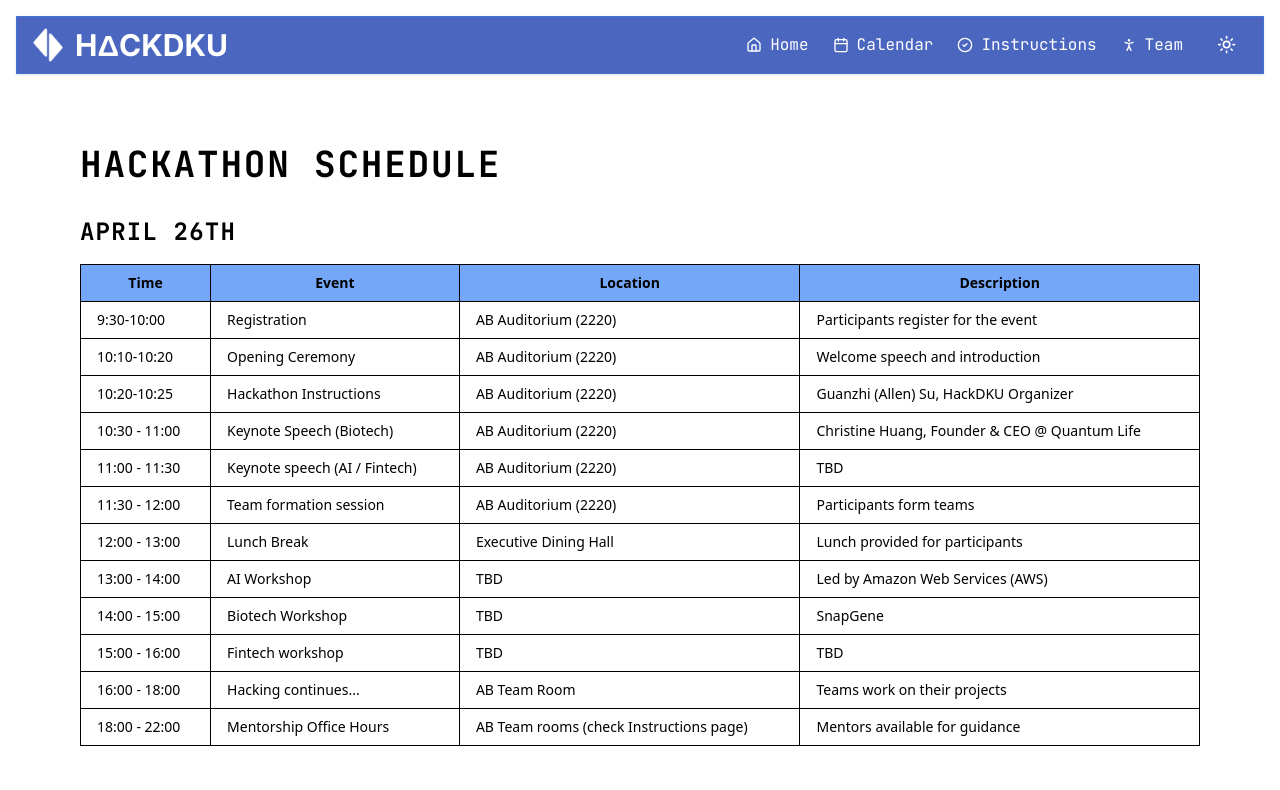
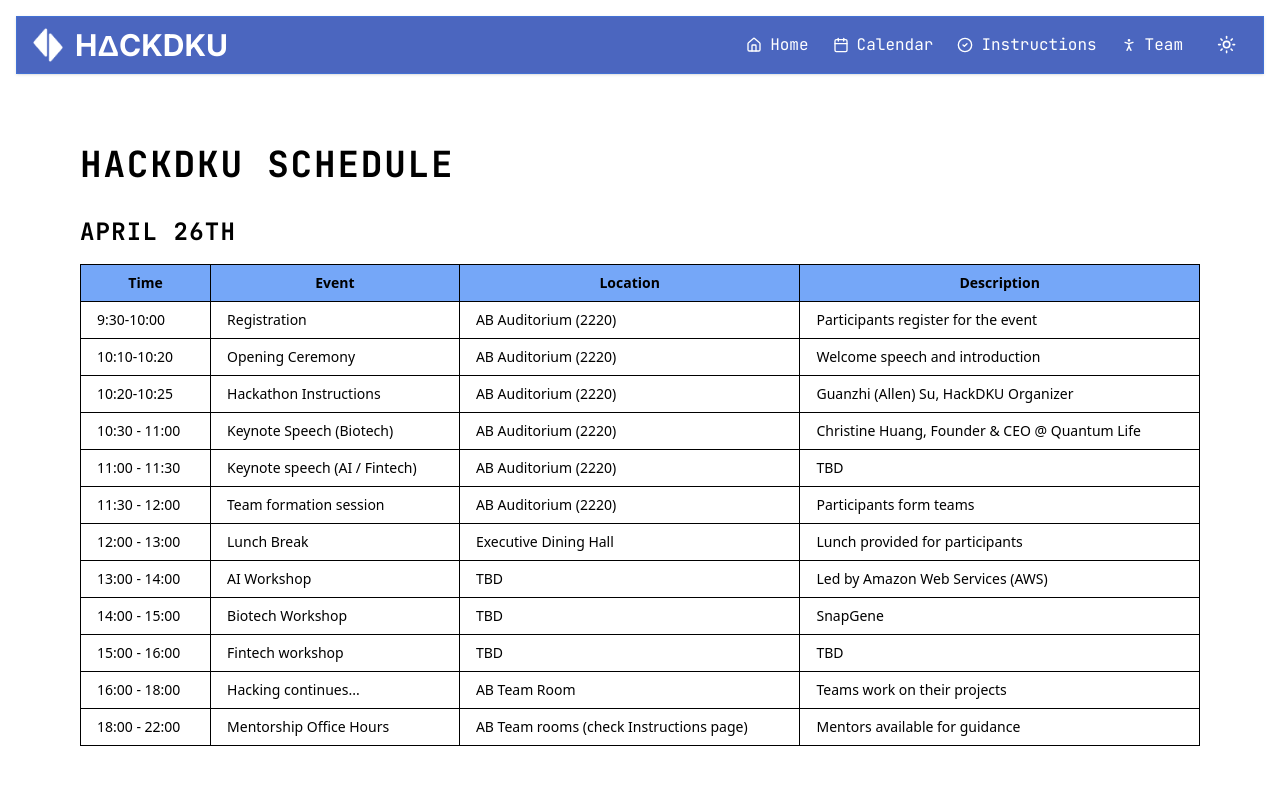
Before and after one commit to othmaneechc/hackdku25, a Next.js app: page /timeline in a window 1280 px wide. Shown: the top 790 px of the page. Built offline with nearby package versions, Linux system fonts and the light colour scheme; a web font is replaced by a local one.

Commit message:
Update page.tsx

```diff
--- a/src/app/timeline/page.tsx
+++ b/src/app/timeline/page.tsx
@@ -1,4 +1,3 @@
-import PageHeader from "@/components/page-header";
 import { Metadata } from "next";
 
 export const metadata: Metadata = {
@@ -8,7 +7,7 @@ export const metadata: Metadata = {
 export default function TimelinePage() {
   return (
     <div className="container mt-20 relative max-w-6xl py-6 lg:py-10">
-      <h2 className="text-4xl font-bold mb-6 font-mono">Hackathon Schedule</h2>
+      <h2 className="text-4xl font-bold mb-6 font-mono">HackDKU Schedule</h2>
       {/* <hr className="my-8" /> */}
       <div className="mt-8 space-y-15">
         {/* March 23rd Schedule */}
```
